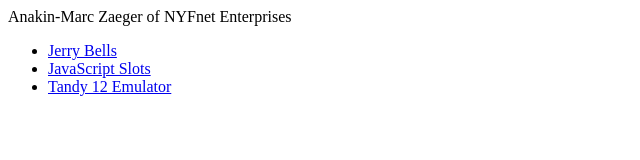
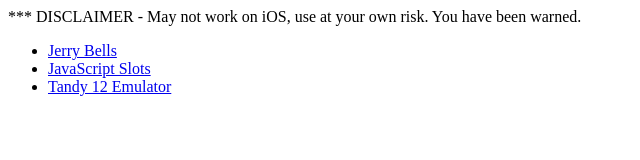
Before and after one commit to anizaeger/anizaeger.github.io, a plain HTML site: page index.html in a window 1280 px wide. Shown: the whole page, without its empty margins (0-640 px from the left). Drawn offline with Linux system fonts and the light colour scheme.

Commit message:
Added disclaimer advising that jsApps may be non-functional or buggy on iOS.
TODO - iOS compatibility.

```diff
--- a/index.html
+++ b/index.html
@@ -1,8 +1,9 @@
 <html>
 <head>
-	Anakin-Marc Zaeger of NYFnet Enterprises
+	<title>Anakin-Marc Zaeger of NYFnet Enterprises</title>
 </head>
 <body>
+	*** DISCLAIMER - May not work on iOS, use at your own risk.  You have been warned.
 	<ul>
 		<li><a href="jsBells">Jerry Bells</a></li>
 			<li><a href="jsSlots">JavaScript Slots</a></li>
```
